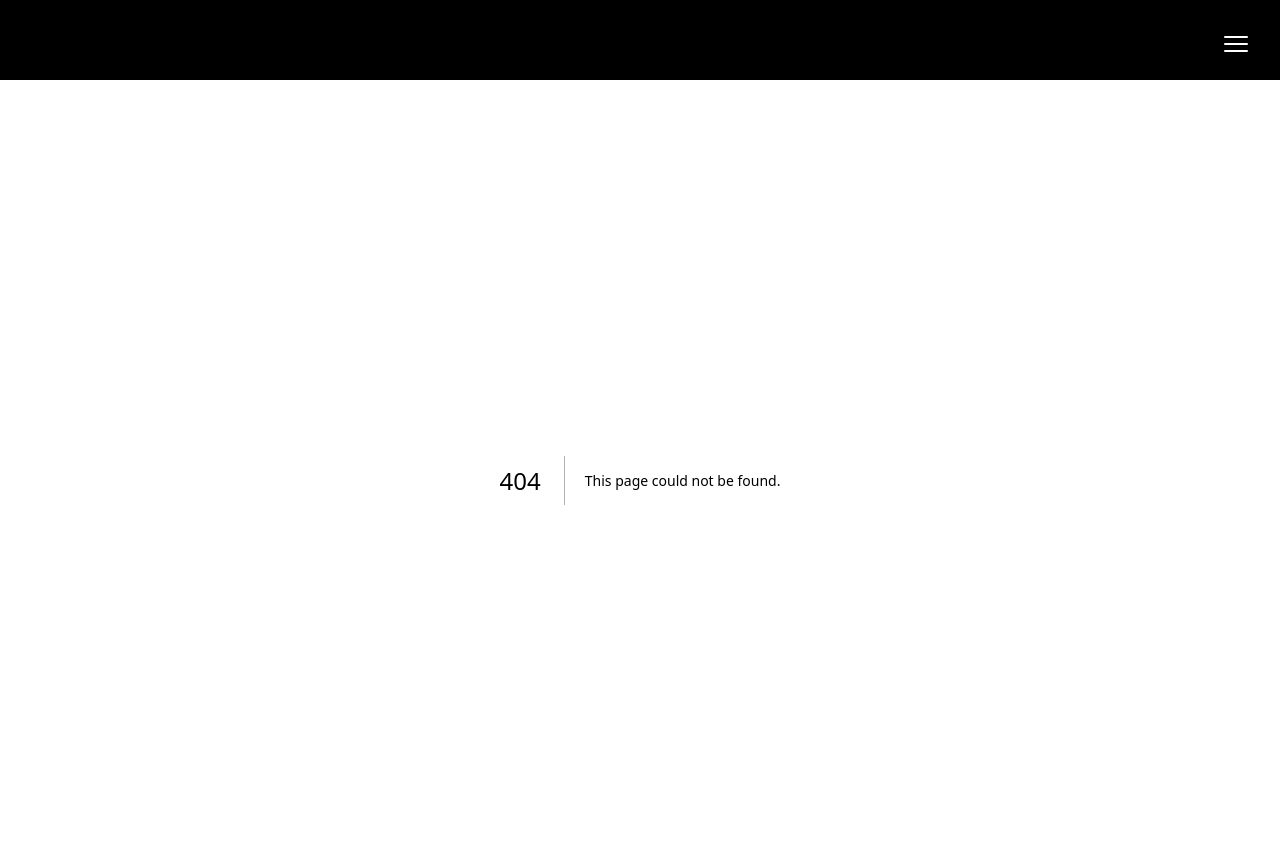
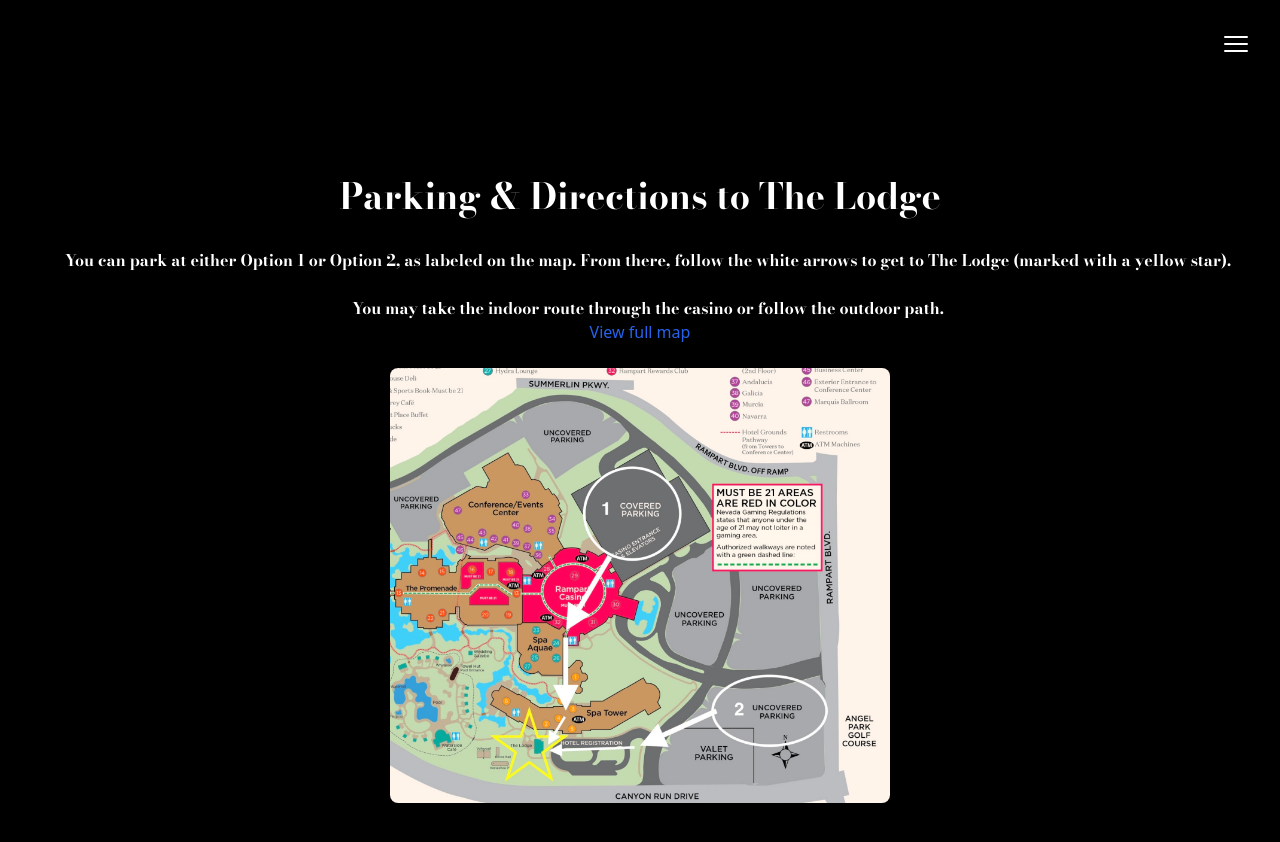
Before and after one commit to medinam6/th-wedding-app, a Next.js app: page /map in a window 1280 px wide. Before the commit this address had no page. Shown: the top 842 px of the page. After the commit the page ends 803 px from the top, so only its background shows below. Built offline with nearby package versions, Linux system fonts and the light colour scheme.

Commit message:
map to the lodge

```diff
--- a/src/components/Menu.tsx
+++ b/src/components/Menu.tsx
@@ -17,6 +17,7 @@ const NavMenu = () => {
     { name: 'REGISTRY', path: '/registry' },
     { name: 'RSVP', path: '/rsvp' },
     { name: 'FAQ', path: '/faq' },
+    { name: 'GALLERY', path: '/gallery' },
   ]
 
   return (
--- /dev/null
+++ b/src/pages/map.tsx
@@ -0,0 +1,20 @@
+import Image from 'next/image'
+
+const MapPage: React.FC = () => (<>
+  <div className="flex flex-col pt-12 mt-12 items-center py-6">
+     <p className="font-bodo text-4xl font-bold text-white text-center mb-2">Parking & Directions to The Lodge</p>
+     <p className="font-bodo text-1xl font-bold text-white pt-6 ml-4">You can park at either Option 1 or Option 2, as labeled on the map. From there, follow the white arrows to get to The Lodge (marked with a yellow star).</p>
+     <p className="font-bodo text-1xl font-bold text-white pt-6 ml-4">You may take the indoor route through the casino or follow the outdoor path.</p>
+  <a href="https://www.marriott.com/content/dam/marriott-digital/jw/us-canada/hws/l/lasjw/en_us/document/assets/jw-lasjw-resort-map-35516.pdf" target="_blank" rel="noopener noreferrer" className='text-blue-600 hover:underline'>View full map</a>
+  </div>
+  <Image
+    src="/map.jpg"
+    alt="Map"
+    width={500}
+    height={300}
+    className="mx-auto rounded-lg"
+  />
+  </>
+)
+
+export default MapPage
--- a/src/pages/the-wedding.jsx
+++ b/src/pages/the-wedding.jsx
@@ -9,6 +9,9 @@ const WeddingPage = () => (
         Begins Promptly at 4:00 PM at JW Marriott Las Vegas Resort & Spa
       </p>
       <p className="font-bodo text-black pt-2">221 N Rampart Blvd, Las Vegas, NV 89145</p>
+      <p className="font-bodo text-black pt-2">
+        <a href="/map" className="text-blue-600 hover:underline">Parking & Directions to The Lodge</a>
+      </p>
       <p className="font-bodo text-black text-xl pt-10">COCKTAILS</p>
       <p className="font-bodo text-black pt-2">Immediately Following Ceremony</p>
       <p className="font-bodo text-black text-xl pt-10">DRESSCODE</p>
```
Also changed, not shown: public/map.jpg (added).
